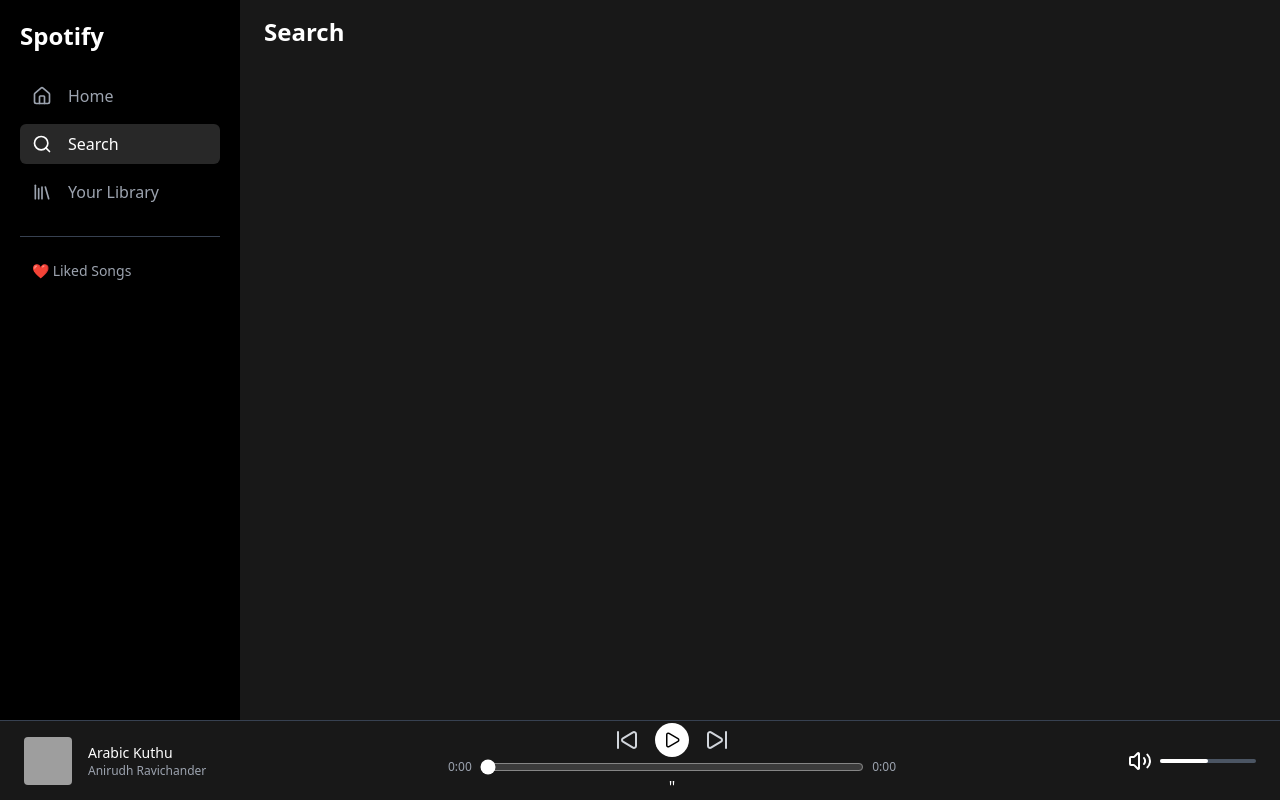
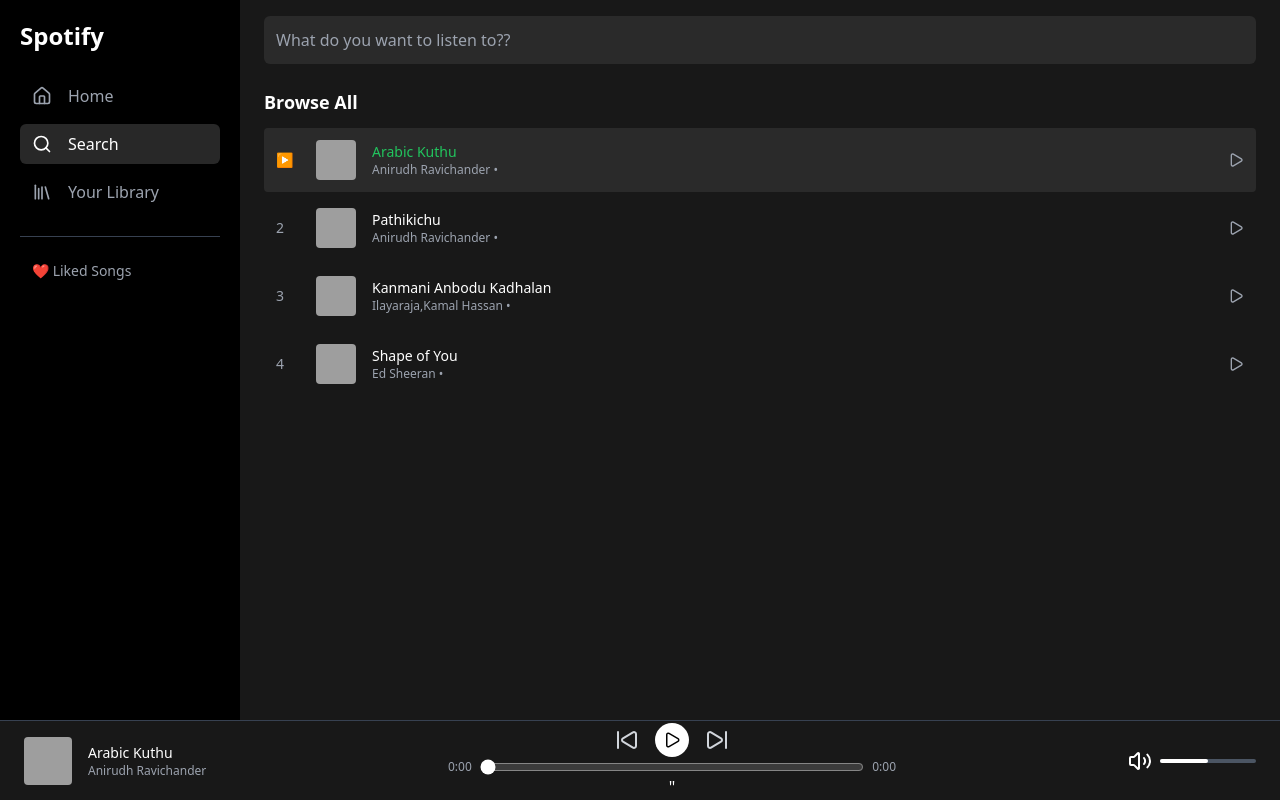
Before and after one commit to Vikash2005-coder/spotify-web-player-clone, a React (Vite) app in the folder client/: page /search in a window 1280 px wide. Built offline with nearby package versions, Linux system fonts and the light colour scheme; grey boxes are pictures that could not be loaded.

Commit message:
Add functional search Page with live song filtering

```diff
--- a/client/src/pages/Search.jsx
+++ b/client/src/pages/Search.jsx
@@ -1,4 +1,52 @@
+import { useState } from "react";
+import { songs } from "../data/songs"
+import SongRow from "../components/SongRow"
+
 function Search(){
-    return <h1 className="text-2xl font-bold">Search</h1>
+    const [query,setQuery]=useState("");
+
+    const filteredSongs=songs.filter((song) =>
+        song.title.toLowerCase().includes(query.toLowerCase()) ||
+        song.artist.toLowerCase().includes(query.toLowerCase()) ||
+        song.language.toLowerCase().includes(query.toLowerCase())
+    );
+
+    return (
+        <div className="space-y-6">
+
+            {/* Search Input */}
+            <div>
+                <input
+                    type="text"
+                    placeholder="What do you want to listen to??"
+                    value={query}
+                    onChange={(e) => setQuery(e.target.value)}
+                    className="w-full p-3 rounded-md bg-[#2a2a2a] text-white outline-none placeholder-gray-400 focus:ring-2 focus:ring-green-500"
+                />
+            </div>
+
+            {/* Results */}
+            <div>
+                <h2 className="text-lg font-semibold mb-3">
+                    {query? "Search Results": "Browse All"}
+                </h2>
+
+                {filteredSongs.length>0? (
+                    <div className="space-y-1">
+                        {filteredSongs.map((song,index)=>(
+                            <SongRow
+                                key={song.id}
+                                song={song}
+                                index={index}
+                            />
+                        ))}
+                    </div>
+                ):(
+                    <p className="text-gray-400">No Songs found</p>
+                )}
+            </div>
+        </div>
+    )
 }
+
 export default Search;
```
